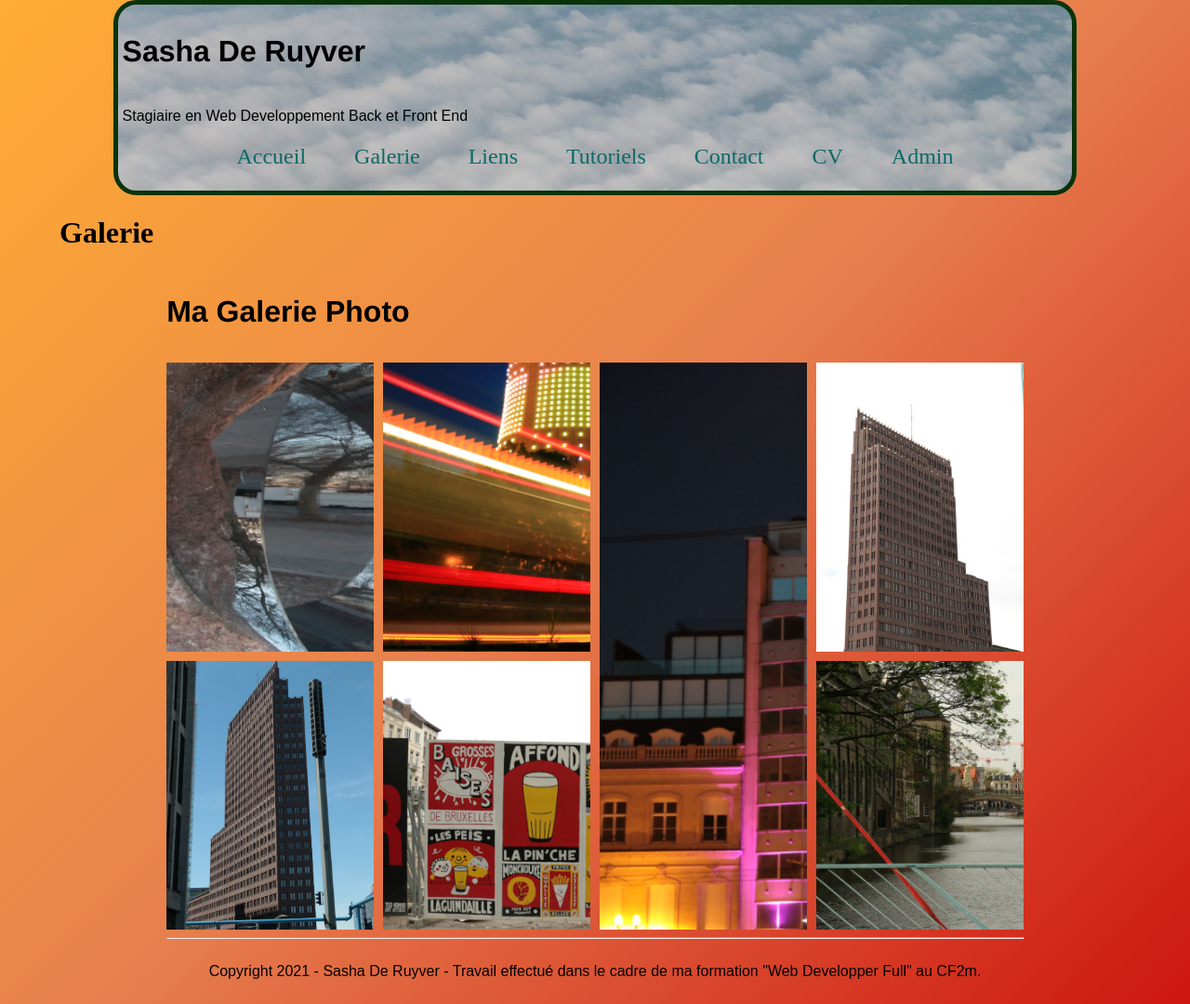
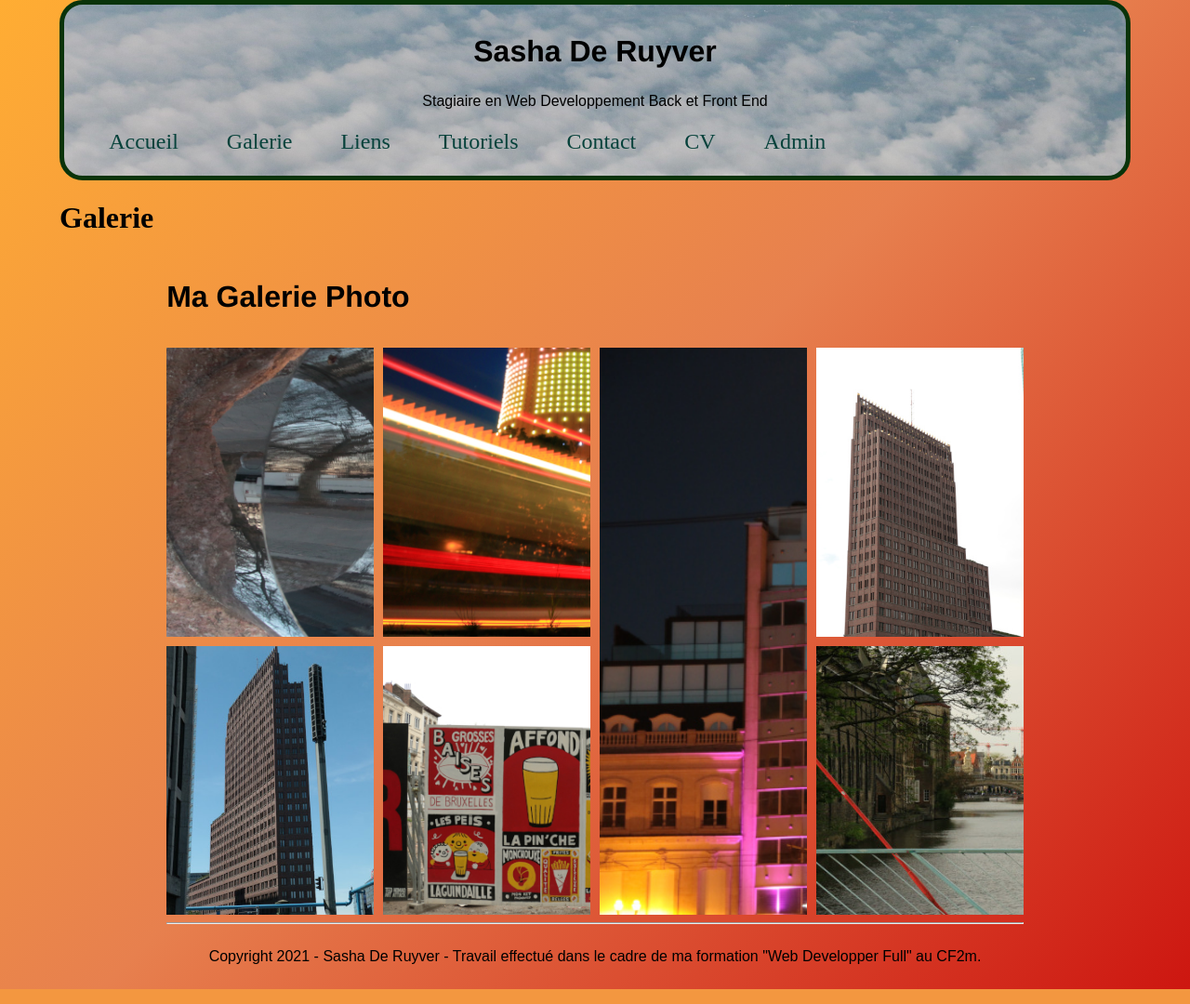
Before and after one commit to SashaKlash/ftpCf2M, a PHP site: page /portfolio/index.php?pg=galerie in a window 1280 px wide. Shown: the whole page at 93% size. Run offline with PHP 8.4, Linux system fonts and the light colour scheme; some web fonts are replaced.

Commit message:
utilisation de grid et autre changement

```diff
--- a/portfolio/IMPORT/contact.php
+++ b/portfolio/IMPORT/contact.php
@@ -35,7 +35,7 @@ if (isset($_POST["name"]) && isset($_POST["mail"]) && isset($_POST["msg"])) {
         mail($to, $subject, $message, $header);
     } else {
         //Si les variables que l'utilisateur à rentré dans le formulaire sont fausse, alors on affiche une erreur.
-        echo "Votre formulaire est contient des valeurs irrecevables!";
+        echo "Votre formulaire contient des valeurs irrecevables!";
     }
 }
 
@@ -49,6 +49,6 @@ if (isset($_POST["name"]) && isset($_POST["mail"]) && isset($_POST["msg"])) {
         <label for="mail">Mail</label>
         <input type="text" id="mail" placeholder="Votre email" name="mail" required /></br>
         <label for="msg">Message</label>
-        <textarea id="msg" placeholder="Votre message" name="msg" required></textarea></br>
+        <textarea id="msg" placeholder="Votre message" name="msg" col="500" rows="15" required></textarea></br>
         <input type="submit" value="Envoyer">
     </form>
--- a/portfolio/IMPORT/menu.php
+++ b/portfolio/IMPORT/menu.php
@@ -1,14 +1,18 @@
-<header class="cartouche">
-    <h2>Sasha De Ruyver</h2>
-    <p>Stagiaire en Web Developpement Back et Front End</p>
+<header class="sectionMenu">
+    <div class="cartouche">
+        <div>
+            <h2>Sasha De Ruyver</h2>
+            <p>Stagiaire en Web Developpement Back et Front End</p>
+        </div>
+    </div>
     <nav id="menu">
         <img id="banniere">
-        <a href="./?pg=home" class="nav" id="">Accueil</a>
-        <a href="./?pg=galerie" class="nav" id="">Galerie</a>
-        <a href="./?pg=liens" class="nav" id="">Liens</a>
-        <a href="./?pg=tuto" class="nav" id="">Tutoriels</a>
-        <a href="./?pg=contact" class="nav" id="">Contact</a>
-        <a href="./?pg=cv" class="nav" id="">CV</a>
-        <a href="./?pg=admin" class="nav" id="">Admin</a>
+        <a href="./?pg=home" class="liensNav" id="">Accueil</a>
+        <a href="./?pg=galerie" class="liensNav" id="">Galerie</a>
+        <a href="./?pg=liens" class="liensNav" id="">Liens</a>
+        <a href="./?pg=tuto" class="liensNav" id="">Tutoriels</a>
+        <a href="./?pg=contact" class="liensNav" id="">Contact</a>
+        <a href="./?pg=cv" class="liensNav" id="">CV</a>
+        <a href="./?pg=admin" class="liensNav" id="">Admin</a>
     </nav>
 </header>
--- a/portfolio/css/style.css
+++ b/portfolio/css/style.css
@@ -1,3 +1,13 @@
+:root{
+    /* Coolors Exported Palette - https://coolors.co/ffad33-e7804e-cd1610-fdd422-ff8e37-654b1e */
+    --bright-yellow-crayola: #ffad33ff;
+    --mandarin: #e7804eff;
+    --rosso-corsa: #cd1610ff;
+    --cyber-yellow: #fdd422ff;
+    --princeton-orange: #ff8e37ff;
+    --field-drab: #654b1eff;
+}
+
 @font-face {
     font-family: "Roboto_Mono";
     src: url("./ressourcesEtLiens/Roboto_Mono");
@@ -39,101 +62,98 @@ h2{
 
 /* Barre de navigation */
 
-header{
+.sectionMenu{
     display:grid;
-    position:relative;
-    width:90%;
+    position: sticky;
+    grid-template-areas:
+        'cartouche cartouche cartouche cartouche cartouche cartouche cartouche '
+        'liens liens liens liens liens liens liens ';
+    background-image:url("../images/sky.JPG");
+    background-size: cover;
+    background-repeat: no-repeat;
+    overflow: hidden;
+    box-sizing: border-box;
+    width:100%;
     height: auto;
     border: 5px solid  #09330a;
     padding: 5px;
     margin: 0 auto;
     border-radius:25px;
-    box-sizing: border-box;
-    overflow: hidden;
-    background-image:url("../images/sky.JPG");
-    background-size: cover;
-    background-repeat: no-repeat;
+}
+
+.cartouche{
+    grid-area:cartouche;
+    justify-content: center;
+    text-align: center;
+}
+
+.liensNav{
+    grid-area:liens;
+    color: #07423b;
+    list-style-type: none;
+    position:relative;
+    padding: 1em;
+    flex-wrap: no-wrap;
+    cursor:pointer;
+    text-decoration: none;
+    line-height: 1.5em;
+    font-size: 1.5em;
+    transition:transform 1.5s ease-in;
 }
 
 nav#menu{
+    background-color: transparent;
     width:100%;
     min-height: 50px;
     box-sizing: border-box;
     text-align: center;
-    justify-content: center;
-    position: sticky;
-    top: 0;
+    justify-content: space-evenly;
+    position:sticky;
+    top: 50px;
     z-index: 100;
-    margin: 0 auto;
     overflow:hidden;
     border-radius: 25px;
 }
 
-img#banniere{
+/* img#banniere{
     float:left;
     background-image: url("../images/logo361x361.png");
     width:50px;
     height:auto;
     background-size: cover;
     z-index:200;
-}
-
-#menu a{
-    color: #0e6966;
-    list-style-type: none;
-    position:relative;
-    padding: 1em;
-    flex-wrap: no-wrap;
-    cursor:pointer;
-    text-decoration: none;
-    transition:0.5s;
-    line-height: 1.5em;
-    font-size: 1.5em;
-}
+} */
 
 #menu a:hover{
     cursor:pointer;
     opacity:1;
-    transform: translateY(5px);
-    animation-duration:4s;
 }
 
-#menu a:hover::after {
+#menu a:hover::after, #menu a:active::after {
     content:'\00bb';
     position: absolute;
     opacity: 1;
-    top: 6px;
+    top: 16px;
     right:-5px;
-    transition: 1.5s;
+    transition: top 1.5s;
 }
 
 #menu a:visited{
     color: #07423b;
 }
 
-#menu a:active{
-    color:#d64a1f;
-    transform: translateY(4px);
+#menu a:active, #menu a:active::after{
+    top: 6px;
 }
 
-/* Apparence générale */
-footer{
-    width:80%;
-    margin: auto;
+
+
+@media screen {
+
 }
+/* ===================================================== */
+/* Page "home.php" */
 
-footer p{
-    padding: 10px;
-    text-align: center;
-}
-
-div.hero-text h1{
-    color: rgba(107, 10, 6, 0.856);
-    font-size:3em;
-    text-shadow: -2px 0 black, 0 2px black, 2px 0 black, 0 -2px black;
-}
-
-/* Page "home.php" */
 
 #presentation{
     width: 50%;
@@ -193,16 +273,9 @@ main.tuto{
     "gallery-h2 gallery-h2 gallery-h2 gallery-h2"
     "img1 img2 img3 img4"
     "img5 img6 img3 img7";
-}
-
-#index-gallery {
     width:80%;
     height:auto;
     margin: auto;
-    background-repeat: no-repeat;
-    background-size: cover;
-    background-position: center;
-    cursor:pointer;
 }
 
 #index-gallery a:hover{
```
Also changed, not shown: other parts of portfolio/css/style.css (+135 -19 lines), portfolio/IMPORT/liens.php (+7 -3 lines), portfolio/IMPORT/tuto.php (+7 -10 lines), portfolio/css/palette.scss (+0 -10 lines). Lines whose indentation alone changed are shown as unchanged.
